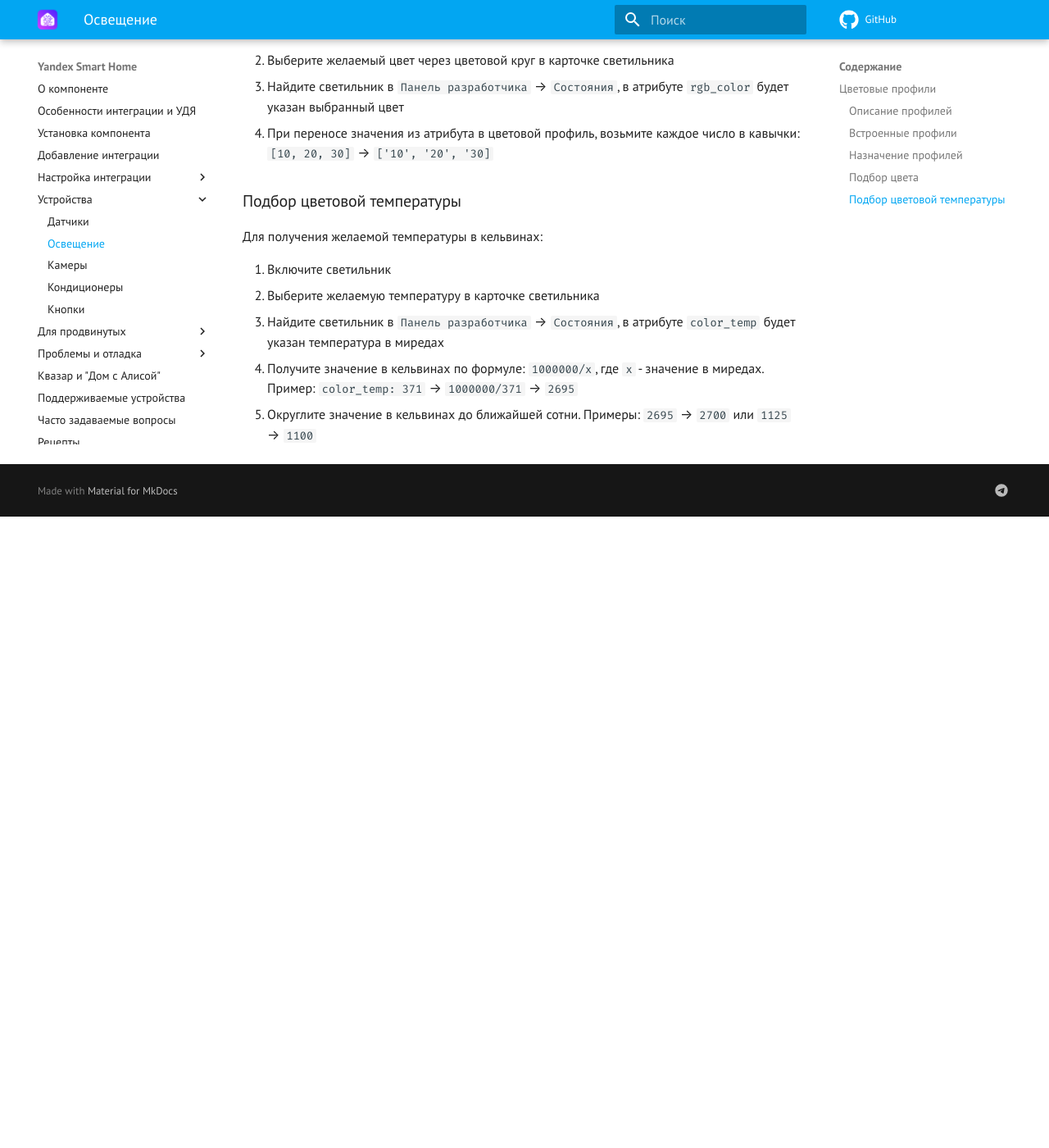
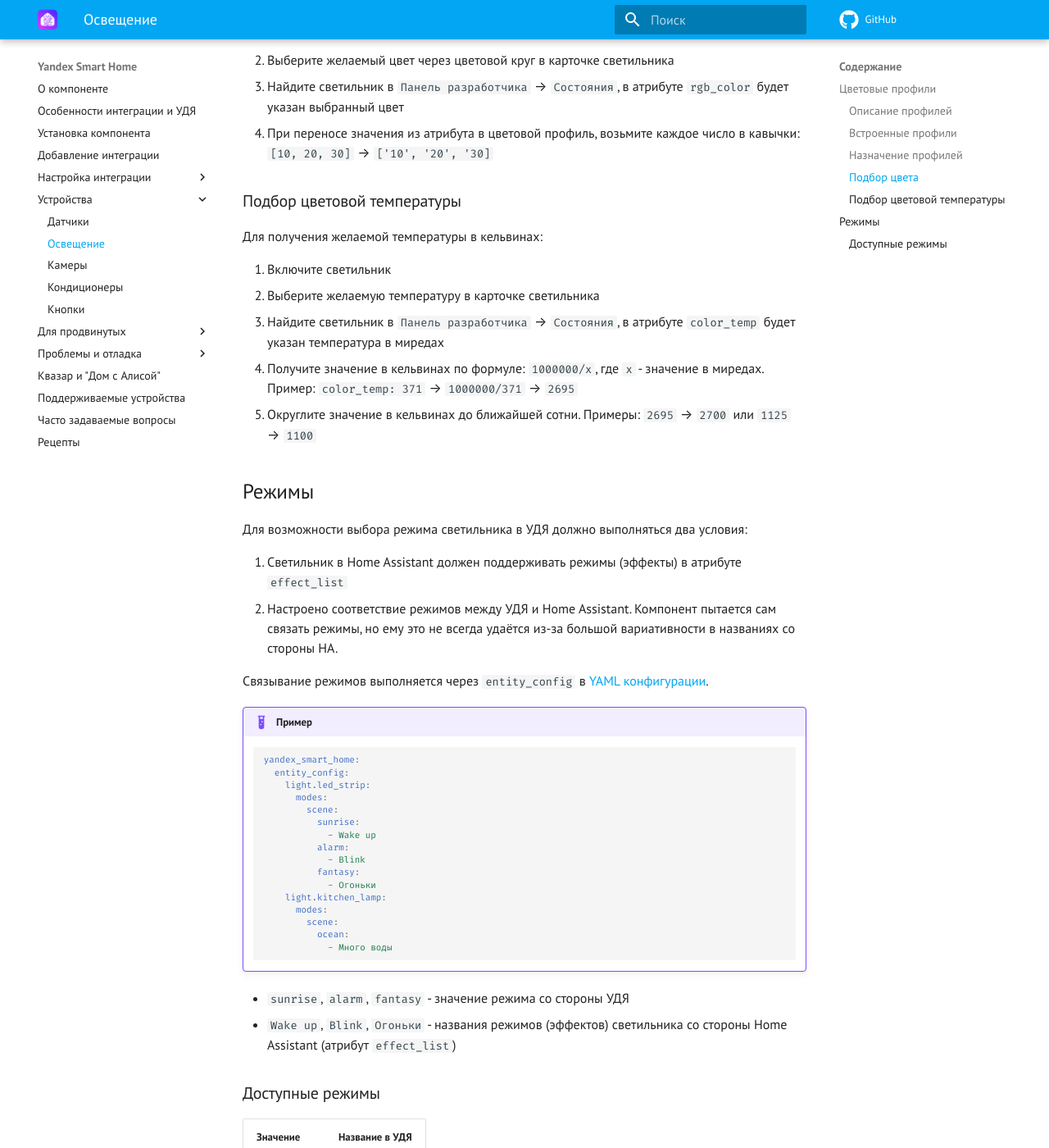
Before and after one commit to dext0r/yandex_smart_home, an MkDocs documentation site: the page built from docs/devices/light.md, in a window 1280 px wide and 1400 px high, scrolled down 3033 px. Shown: the whole window at 82% size. Built offline with MkDocs 1.6.1 and Material for MkDocs 9.7.7, drawn with Linux system fonts in a browser that asks for light colours; comment, search, counter and statistics services are not loaded; the version menu is left out; before the commit the page ends 3663 px from its top, so only the background shows below that; some of the changed text lies outside the part shown.

Commit message:
docs: Improve light scenes [skip ci]

````diff
--- a/docs/devices/light.md
+++ b/docs/devices/light.md
@@ -105,3 +105,56 @@
 3. Найдите светильник в `Панель разработчика` --> `Состояния`, в атрибуте `color_temp` будет указан температура в миредах
 4. Получите значение в кельвинах по формуле: `1000000/x`, где `x` - значение в миредах. Пример: `color_temp: 371` --> `1000000/371` --> `2695`
 5. Округлите значение в кельвинах до ближайшей сотни. Примеры: `2695` --> `2700` или `1125` --> `1100`
+
+## Режимы { id=scene }
+Для возможности выбора режима светильника в УДЯ должно выполняться два условия:
+
+1. Светильник в Home Assistant должен поддерживать режимы (эффекты) в атрибуте `effect_list`
+2. Настроено соответствие режимов между УДЯ и Home Assistant. Компонент пытается сам связать режимы, но ему это не всегда удаётся из-за большой вариативности в названиях со стороны HA.
+
+Связывание режимов выполняется через `entity_config` в [YAML конфигурации](../config/getting-started.md#yaml).
+
+!!! example "Пример"
+    ```yaml
+    yandex_smart_home:
+      entity_config:
+        light.led_strip:
+          modes:
+            scene:
+              sunrise:
+                - Wake up
+              alarm:
+                - Blink
+              fantasy:
+                - Огоньки
+        light.kitchen_lamp:
+          modes:
+            scene:
+              ocean:
+                - Много воды
+    ```
+
+* `sunrise`, `alarm`, `fantasy` - значение режима со стороны УДЯ
+* `Wake up`, `Blink`, `Огоньки` - названия режимов (эффектов) светильника со стороны Home Assistant (атрибут `effect_list`)
+
+### Доступные режимы  { id=scene-list }
+| Значение | Название в УДЯ |
+|----------|----------------|
+| alarm    | Тревога        |
+| alice    | Алиса          |
+| candle   | Свеча          |
+| dinner   | Ужин           |
+| fantasy  | Фантазия       |
+| garland  | Гирлянда       |
+| jungle   | Джунгли        |
+| movie    | Кино           |
+| neon     | Неон           |
+| night    | Ночь           |
+| ocean    | Океан          |
+| party    | Вечеринка      |
+| reading  | Чтение         |
+| rest     | Отдых          |
+| romance  | Романтика      |
+| siren    | Сирена         |
+| sunrise  | Рассвет        |
+| sunset   | Закат          |
````
Also changed, not shown: docs/config/modes.md (+2 -0 lines).
